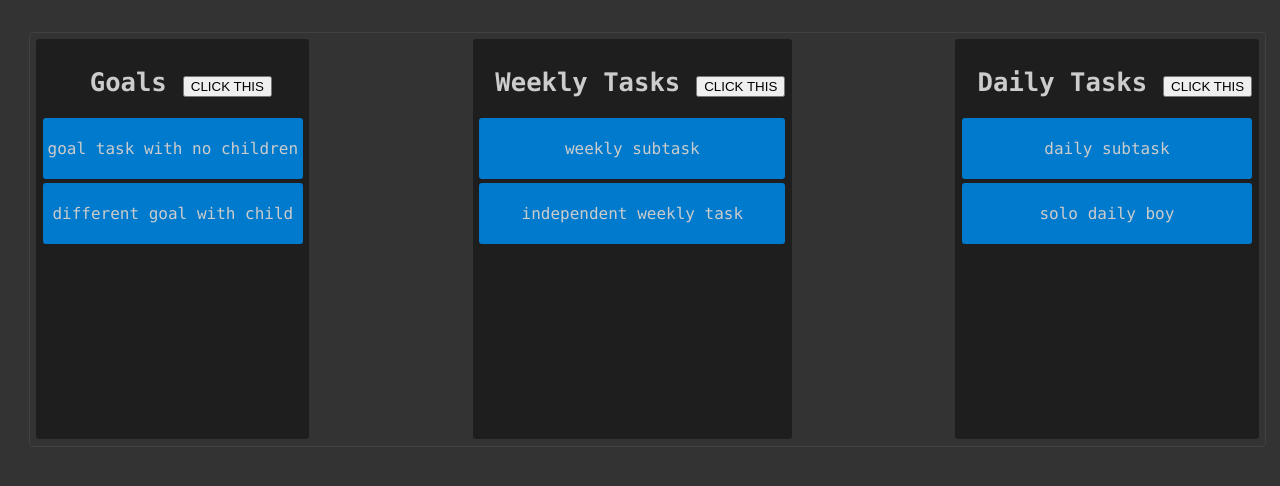
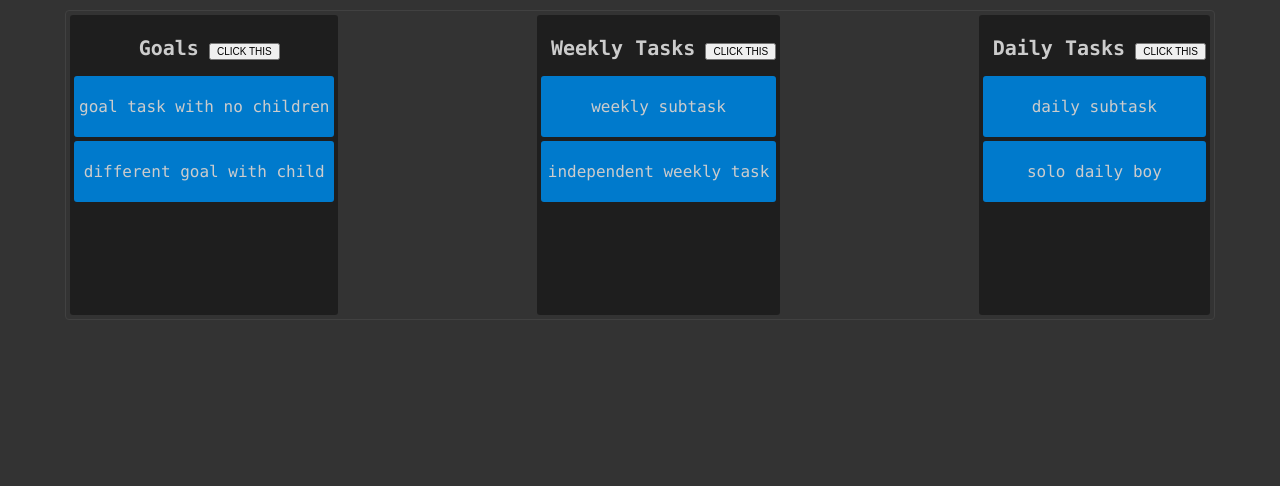
Before and after one commit to AlexJohnKennedy/TrackYourTodos, a React (Create React App) app: page / in a window 1280 px wide. Shown: the top 486 px of the page. Built offline with nearby package versions, Linux system fonts and the light colour scheme.

Commit message:
modified root font size to do the REM trick thingy

```diff
--- a/src/css/ActiveTaskSection.css
+++ b/src/css/ActiveTaskSection.css
@@ -2,13 +2,16 @@
     display: inline-flex;
     justify-content: space-between;
 
-    /* For the sake of testing */
     background-color: rgba(0, 0, 0, 0);
     border-style: solid;
     border-color: var(--divider-colour);
     border-width: 1px;
+    border-radius: 4px;
+
+    box-sizing: border-box;
     width: 100%;
-    border-radius: 4px;
+    max-width: 115rem;
+    min-width: 75rem;
 
     --top-padding-amount: 0.4rem;
     --side-padding-amount: 0.4rem;
@@ -25,7 +28,7 @@
     padding: 0.4rem;
     background-color: var(--editor-background-colour);
     border-radius: 3px;
-    min-height: 25rem;
+    min-height: 30rem;
 
     box-sizing: border-box;
     /* Do a calculation to ensure that there is always exactly '--board-spacing-amount' space between each board */
@@ -39,8 +42,8 @@
 .task {
     background-color: var(--blue-icon);
     border-radius: 3px;
-    padding: 5px;
-    margin-bottom: 0.25rem;
+    padding: 0.5rem;
+    margin-bottom: 0.4rem;
 
     box-sizing: border-box;
     width: 100%;    /* Always jus fit the board we are in. Use the Board's padding to control spacing. */
--- a/src/css/App.css
+++ b/src/css/App.css
@@ -15,16 +15,20 @@
   --muted-yellow-icon: #CBCB41;
   --muted-green-icon: #587C0C;
   --light-blue-icon: #36A3F0;
+
+  font-size: 62.5%;
 }
 
-
-html {
-  font-size: 16px;
+* {
+  font-size: 1.6rem;
+}
+button {
+  font-size: 1rem;
 }
 body {
-  padding-top: 2rem;
-  padding-left: 1.8rem;
-  padding-right: 1.8rem;
+  padding-top: 1rem;
+  padding-left: 0.8rem;
+  padding-right: 0.8rem;
   text-align: center;
   font-family: monaco, monospace;
   color: var(--bright-text-colour);
@@ -35,10 +39,10 @@ h1, h2 {
   display: inline-block;
 }
 h1 {
-  font-size: 2rem;
+  font-size: 2.8rem;
 }
 h2 {
-  font-size: 1.6rem;
+  font-size: 2rem;
   margin-right: 1rem;
   margin-left: 1rem;
 }
```
